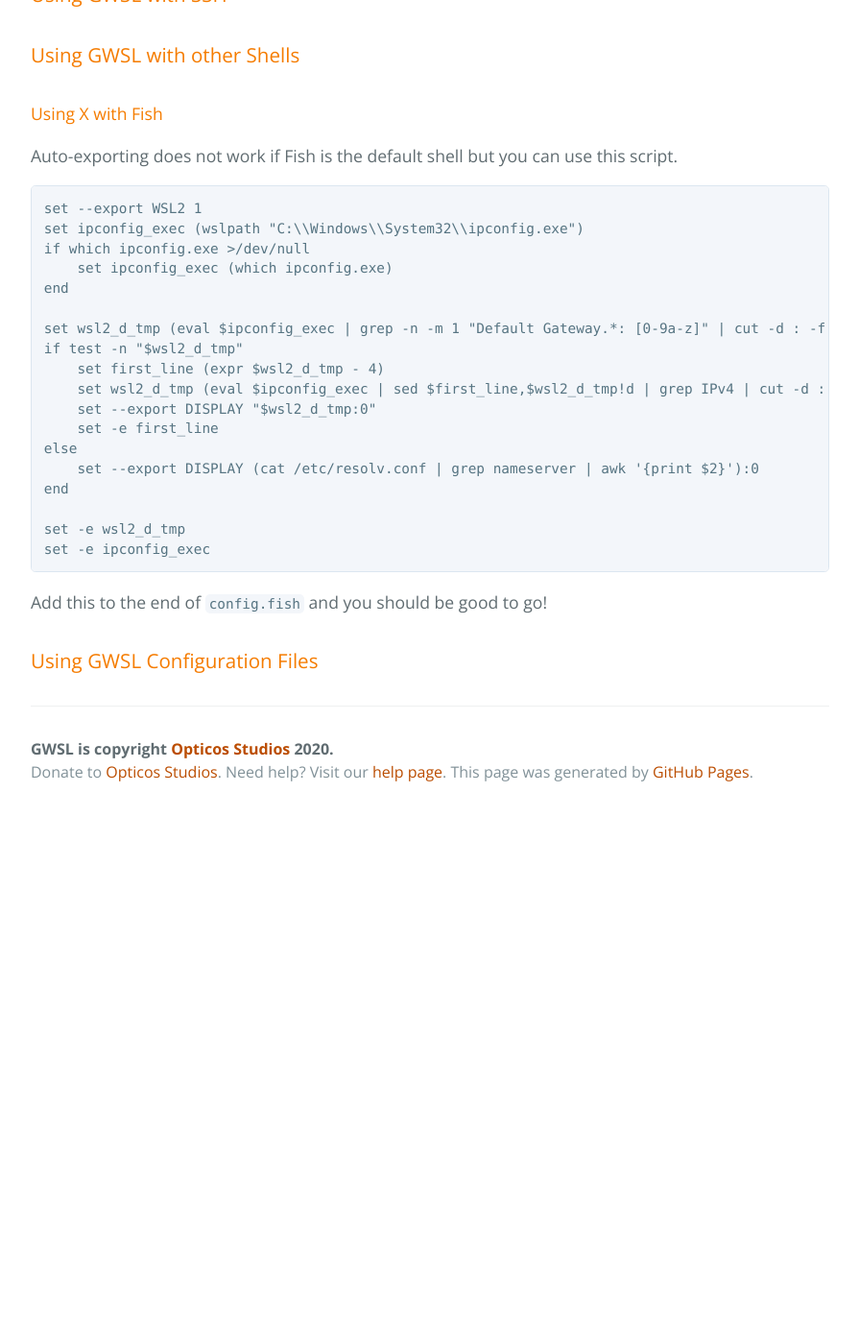
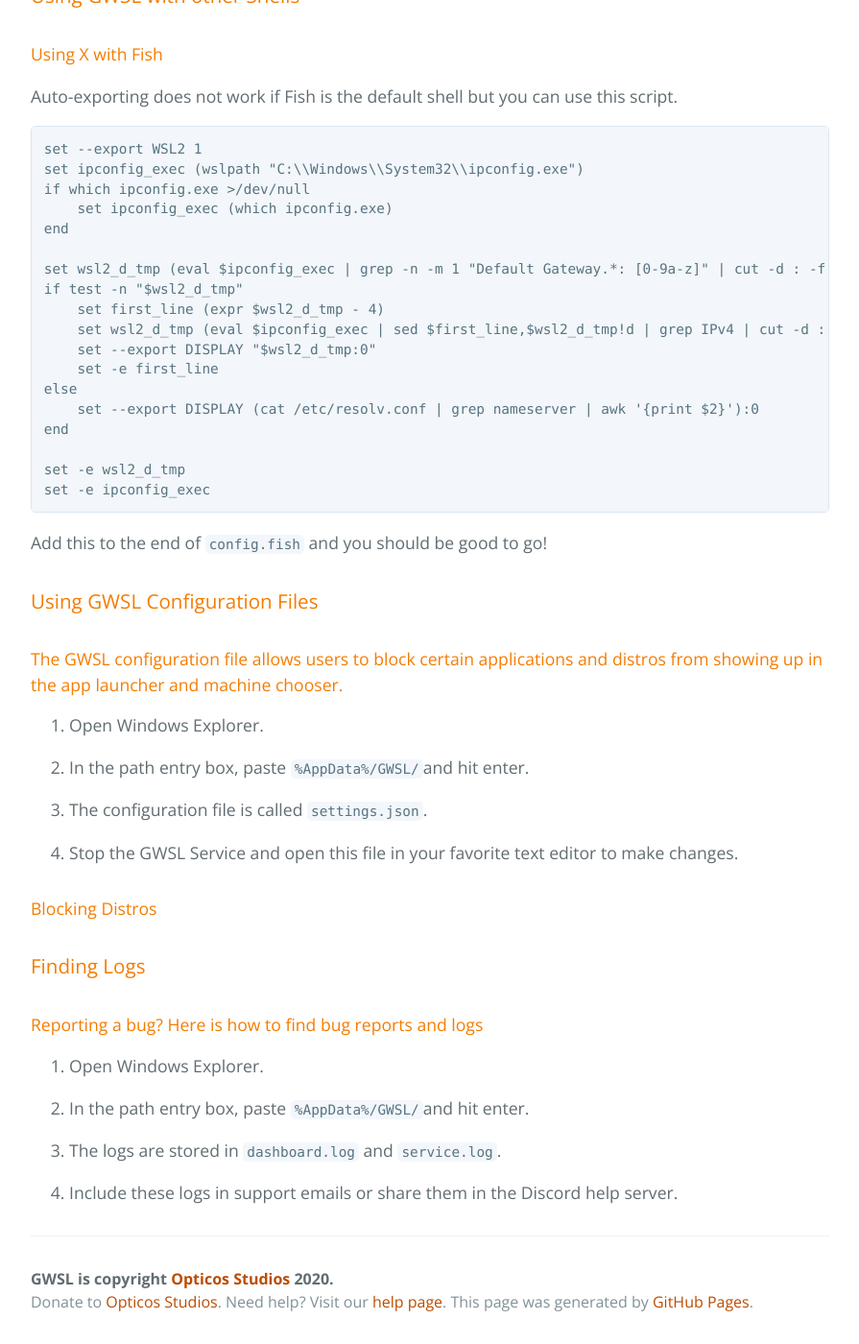
Before and after one commit to Opticos/gwsl, a Jekyll site: the page built from tutorials/manual.md, in a window 1280 px wide and 1400 px high, scrolled down 3346 px. Shown: the whole window at 96% size, without its empty margins (192-1087 px from the left). Built offline with Jekyll 4.4.1, drawn with Linux system fonts in a browser that asks for light colours; the repository's description, which GitHub fills in, is left out; before the commit the page ends 4194 px from its top, so only the background shows below that; some of the changed text lies outside the part shown.

Commit message:
Update manual.md

````diff
--- a/tutorials/manual.md
+++ b/tutorials/manual.md
@@ -16,6 +16,8 @@ permalink: /tutorials/manual.html
 9.  [Using GWSL with SSH](#using-gwsl-with-ssh)
 10.  [Using GWSL with other Shells](#using-gwsl-with-other-shells)
 11.  [Using GWSL Configuration Files](#using-gwsl-configuration-files)
+12.  [Finding Logs](#finding-logs)
+
 
 ***
 
@@ -135,3 +132,26 @@ set -e ipconfig_exec
 Add this to the end of `config.fish` and you should be good to go!
 
 ### Using GWSL Configuration Files ###
+
+#### The GWSL configuration file allows users to block certain applications and distros from showing up in the app launcher and machine chooser.
+1.  Open Windows Explorer.
+
+2.  In the path entry box, paste ```%AppData%/GWSL/```and hit enter.
+
+3.  The configuration file is called ```settings.json```.
+
+4.  Stop the GWSL Service and open this file in your favorite text editor to make changes.
+
+#### Blocking Distros
+
+
+### Finding Logs ###
+
+#### Reporting a bug? Here is how to find bug reports and logs
+1.  Open Windows Explorer.
+
+2.  In the path entry box, paste ```%AppData%/GWSL/```and hit enter.
+
+3.  The logs are stored in ```dashboard.log``` and ```service.log```.
+
+4.  Include these logs in support emails or share them in the Discord help server.
````
Also changed, not shown: other parts of tutorials/manual.md (+0 -5 lines).
